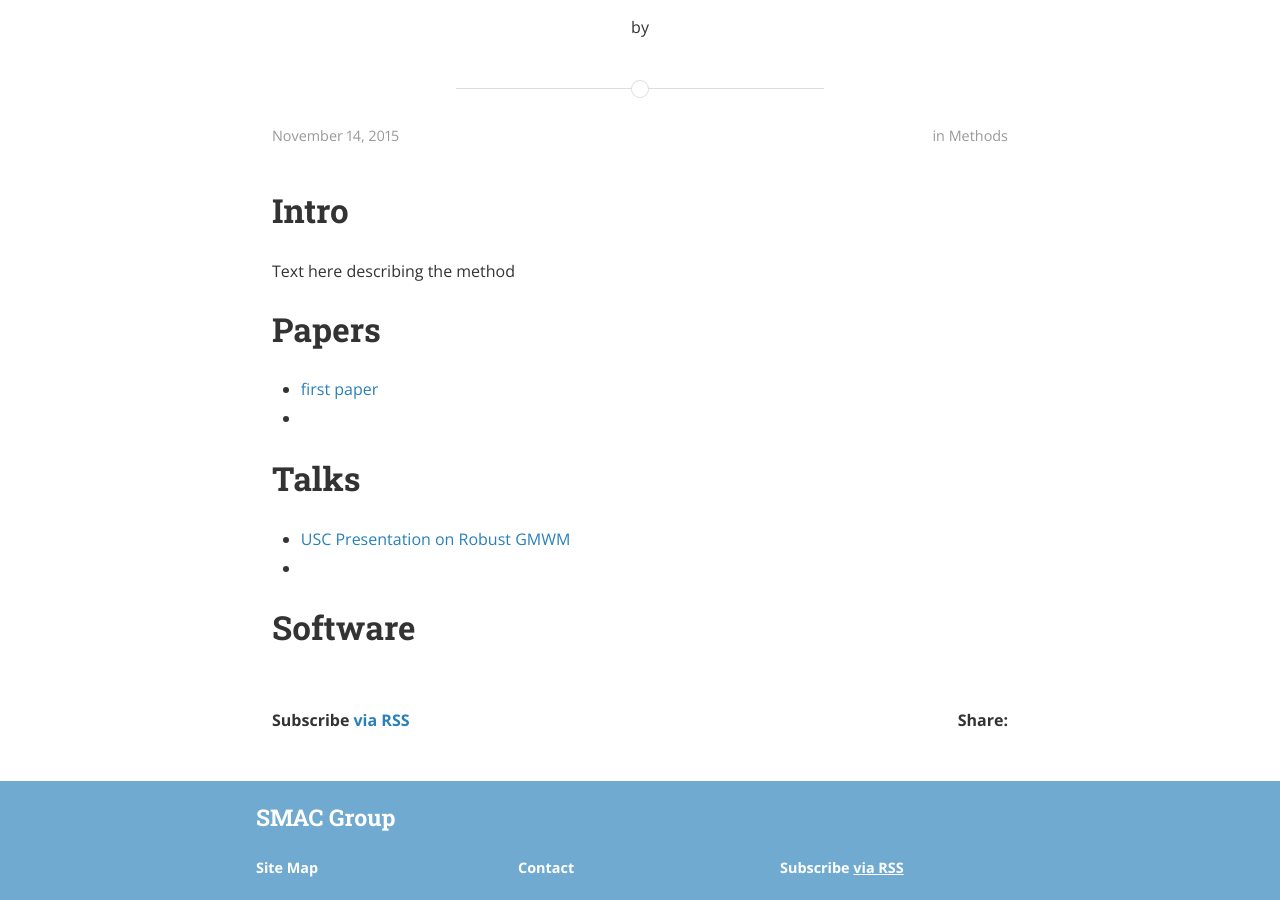
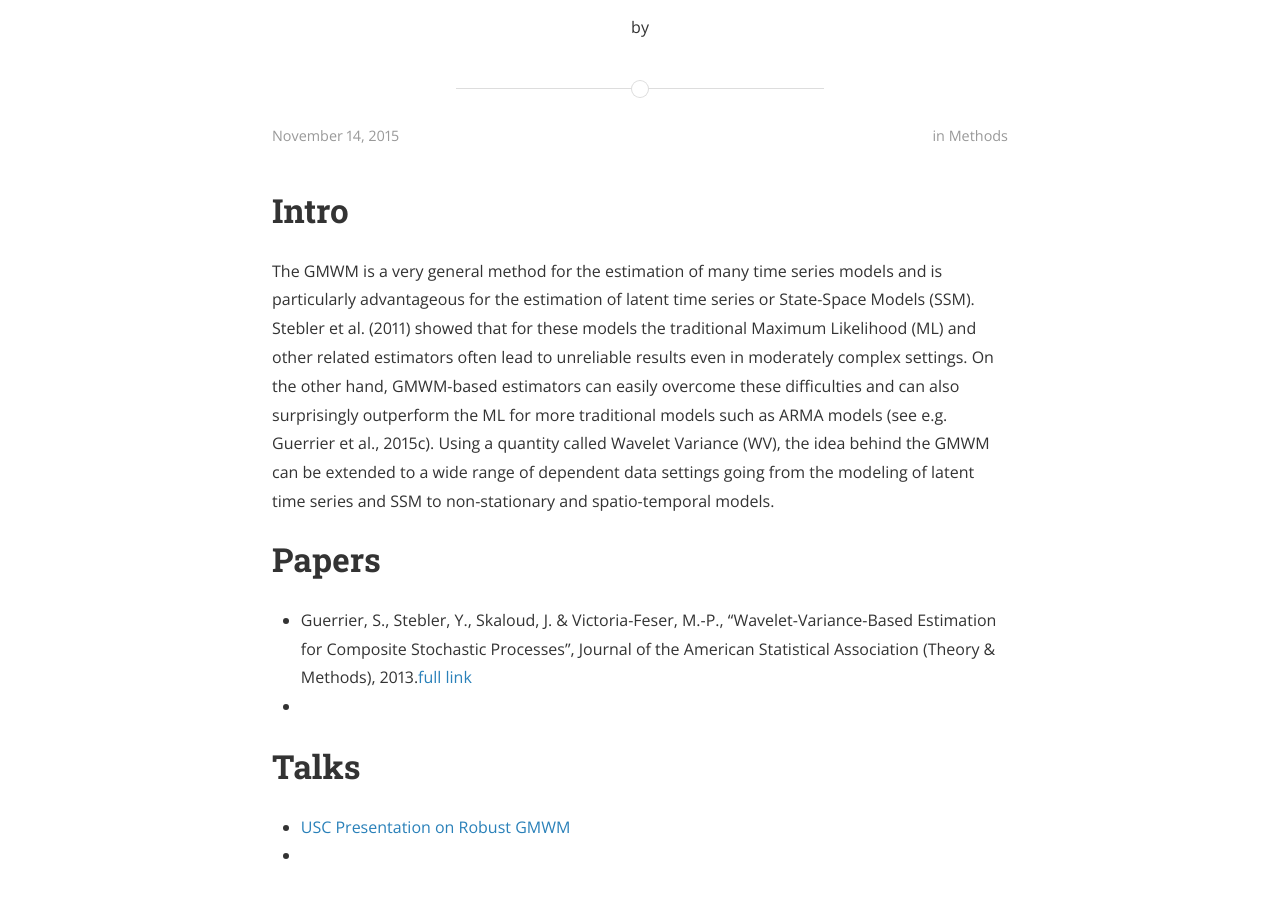
Before and after one commit to SMAC-Group/smac-group.github.io, a Jekyll site: the page built from methods/_posts/2015-11-14-gmwm.markdown, in a window 1280 px wide and 900 px high, scrolled down 223 px. Built offline with Jekyll 4.4.1, drawn with Linux system fonts in a browser that asks for light colours; nearby versions of some CDN libraries; a style sheet for code colours, icons or effects is not loaded.

Commit message:
add gmwm paper

```diff
--- a/methods/_posts/2015-11-14-gmwm.markdown
+++ b/methods/_posts/2015-11-14-gmwm.markdown
@@ -9,11 +9,12 @@ tags:
 
 # Intro
 
-Text here describing the method
+The GMWM is a very general method for the estimation of many time series models and is particularly advantageous for the estimation of latent time series or State-Space Models (SSM). Stebler et al. (2011) showed that for these models the traditional Maximum Likelihood (ML) and other related estimators often lead to unreliable results even in moderately complex settings. On the other hand, GMWM-based estimators can easily overcome these difficulties and can also surprisingly outperform the ML for more traditional models such as ARMA models (see e.g. Guerrier et al., 2015c). Using a quantity called Wavelet Variance (WV), the idea behind the GMWM can be extended to a wide range of dependent data settings going from the modeling of latent time series and SSM to non-stationary
+and spatio-temporal models.
 
 # Papers
 
-* [first paper](/assets/pdfs/usc_2015_rgmwm.pdf)
+* Guerrier, S., Stebler, Y., Skaloud, J. & Victoria-Feser, M.-P., “Wavelet-Variance-Based Estimation for Composite Stochastic Processes”, Journal of the American Statistical Association (Theory & Methods), 2013.[full link](/assets/pdfs/GMWM.pdf)
 *
 
 # Talks
```
Also changed, not shown: 1 other file.
